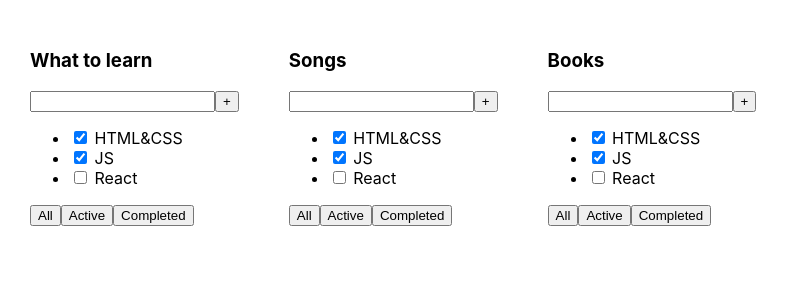
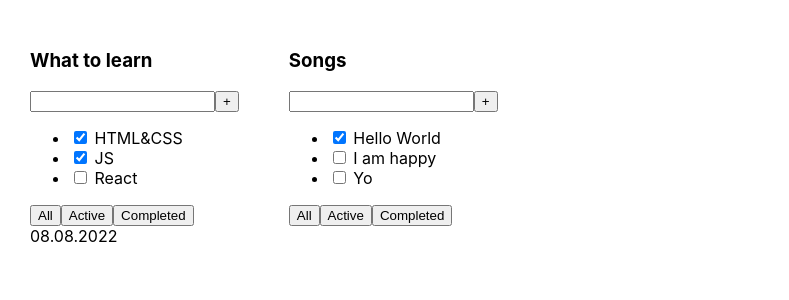
Before and after one commit to MillionerMIN/to-do-list, a React (Vite) app: page / in a window 1280 px wide. Shown: the top 300 px of the page, without its empty margins (0-789 px from the left). Built offline with nearby package versions, Linux system fonts and the light colour scheme.

Commit message:
#01: Create Array<Task>, using Tasks for UiTodolist

```diff
--- a/src/app/App.tsx
+++ b/src/app/App.tsx
@@ -1,13 +1,12 @@
 import './styles/App.css';
 
-import { UiTodolist } from '../shared';
+import { UiTodolist, task1, task2 } from '../shared';
 
 function App() {
   return (
     <div className='App'>
-      <UiTodolist title='What to learn' />
-      <UiTodolist title='Songs' />
-      <UiTodolist title='Books' />
+      <UiTodolist title='What to learn' tasks={task1} date='08.08.2022' />
+      <UiTodolist title='Songs' tasks={task2} />
     </div>
   );
 }
--- a/src/shared/index.ts
+++ b/src/shared/index.ts
@@ -1 +1,2 @@
 export * from './ui';
+export * from './model';
--- /dev/null
+++ b/src/shared/model/index.ts
@@ -0,0 +1,2 @@
+export { task1, task2 } from './tasks';
+export type { Task } from './tasks';
--- /dev/null
+++ b/src/shared/model/tasks/index.ts
@@ -0,0 +1,41 @@
+export type Task = {
+  id: number;
+  title: string;
+  isDone: boolean;
+};
+
+export const task1: Array<Task> = [
+  {
+    id: 1,
+    title: 'HTML&CSS',
+    isDone: true,
+  },
+  {
+    id: 2,
+    title: 'JS',
+    isDone: true,
+  },
+  {
+    id: 3,
+    title: 'React',
+    isDone: false,
+  },
+];
+
+export const task2: Array<Task> = [
+  {
+    id: 1,
+    title: 'Hello World',
+    isDone: true,
+  },
+  {
+    id: 2,
+    title: 'I am happy',
+    isDone: false,
+  },
+  {
+    id: 3,
+    title: 'Yo',
+    isDone: false,
+  },
+];
--- a/src/shared/ui/ui-todolist/index.tsx
+++ b/src/shared/ui/ui-todolist/index.tsx
@@ -1,7 +1,11 @@
+import { Task } from '../../model';
+
 type UiTodolistProps = {
   title: string;
+  tasks: Task[];
+  date?: string;
 };
-export function UiTodolist({ title }: UiTodolistProps) {
+export function UiTodolist({ title, tasks, date }: UiTodolistProps) {
   return (
     <div>
       <h3>{title}</h3>
@@ -10,21 +14,19 @@ export function UiTodolist({ title }: UiTodolistProps) {
         <button>+</button>
       </div>
       <ul>
-        <li>
-          <input type='checkbox' checked={true} /> <span>HTML&CSS</span>
-        </li>
-        <li>
-          <input type='checkbox' checked={true} /> <span>JS</span>
-        </li>
-        <li>
-          <input type='checkbox' checked={false} /> <span>React</span>
-        </li>
+        {tasks.map((task) => (
+          <li key={task.id}>
+            <input type='checkbox' checked={task.isDone} />{' '}
+            <span>{task.title}</span>
+          </li>
+        ))}
       </ul>
       <div>
         <button>All</button>
         <button>Active</button>
         <button>Completed</button>
       </div>
+      <div>{date}</div>
     </div>
   );
 }
```
